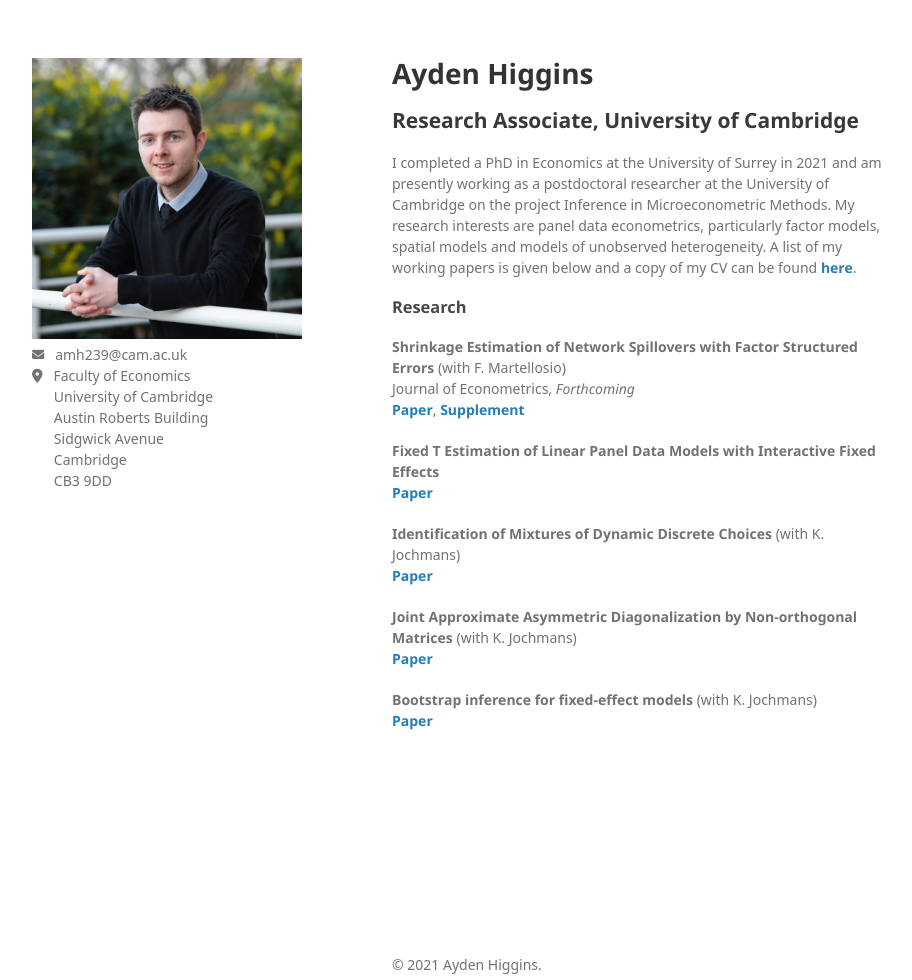
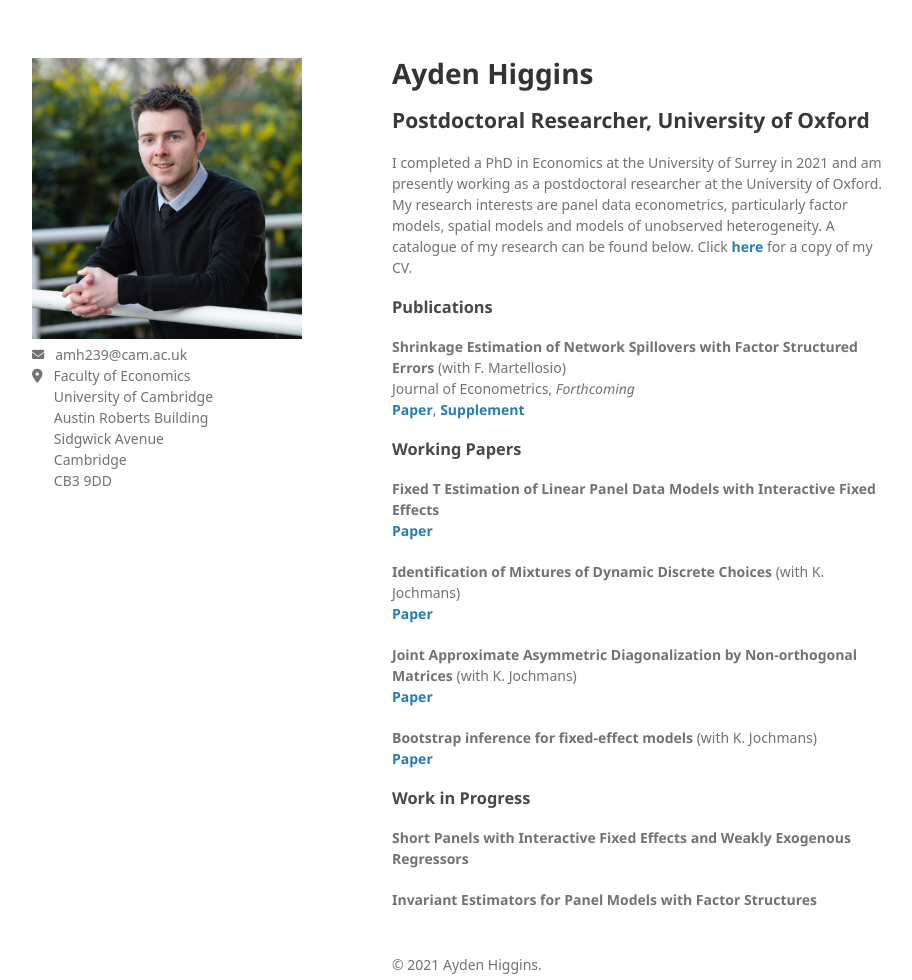
Before and after one commit to Tokkita/Tokkita.github.io, a Jekyll site: the page built from index.md, in a window 1280 px wide and 980 px high. Shown: the whole window, without its empty margins (178-1090 px from the left). Built offline with Jekyll 4.4.1, drawn with Linux system fonts in a browser that asks for light colours; nearby versions of some CDN libraries; some web fonts are replaced; our own code applies the rules of GitHub Pages for plain Markdown files.

Commit message:
Update index.md

```diff
--- a/index.md
+++ b/index.md
@@ -1,13 +1,11 @@
 #  Ayden Higgins
-## Research Associate, University of Cambridge
+## Postdoctoral Researcher, University of Oxford
+I completed a PhD in Economics at the University of Surrey in 2021 and am presently working as a postdoctoral researcher at the University of Oxford. My research interests are panel data econometrics, particularly factor models, spatial models and models of unobserved heterogeneity. A catalogue of my research can be found below. Click <strong><a href="{{ CV.pdf | prepend: '/assets/pdf/CV/CV.pdf' | relative_url | download }}">here</a></strong> for a copy of my CV.
 
-I completed a PhD in Economics at the University of Surrey in 2021 and am presently working as a postdoctoral researcher at the University of
-Cambridge on the project Inference in Microeconometric Methods. My research interests are panel data econometrics, particularly factor models, spatial models and models of unobserved heterogeneity. A list of my working papers is given below and a copy of my CV can be found <strong><a href="{{ CV.pdf | prepend: '/assets/pdf/CV/CV.pdf' | relative_url | download }}">here</a></strong>.
-
-### Research
-
+### Publications
 <b> Shrinkage Estimation of Network Spillovers with Factor Structured Errors </b> (with F. Martellosio) <br> Journal of Econometrics, <i> Forthcoming </i> <br> <strong><a href="{{ Master.pdf | prepend: '/assets/pdf/Shrinkage/Master.pdf' | relative_url | download }}">Paper</a></strong>, <strong><a href="{{ Supplement.pdf | prepend: '/assets/pdf/Shrinkage/Supplement.pdf' | relative_url | download }}">Supplement</a></strong>
 
+### Working Papers
 <b> Fixed T Estimation of Linear Panel Data Models with Interactive Fixed Effects </b> <br> <strong><a href="{{ FTIFE.pdf | prepend: '/assets/pdf/FTIFE/FTIFE.pdf' | relative_url | download }}">Paper</a></strong>
 
 <b> Identification of Mixtures of Dynamic Discrete Choices </b> (with K. Jochmans) <br> <strong><a href="{{ Mixture.pdf | prepend: '/assets/pdf/Mixture/Mixture.pdf' | relative_url | download }}">Paper</a></strong>
@@ -15,3 +13,9 @@ Cambridge on the project Inference in Microeconometric Methods. My research inte
 <b> Joint Approximate Asymmetric Diagonalization by Non-orthogonal Matrices </b> (with K. Jochmans) <br> <strong><a href="{{ JASYD.pdf | prepend: '/assets/pdf/JASYD/JASYD.pdf' | relative_url | download }}">Paper</a></strong>
 
 <b> Bootstrap inference for fixed-effect models </b> (with K. Jochmans) <br> <strong><a href="{{ Bootstrap.pdf | prepend: '/assets/pdf/Boot/Bootstrap.pdf' | relative_url | download }}">Paper</a></strong>
+
+### Work in Progress
+
+<b> Short Panels with Interactive Fixed Effects and Weakly Exogenous Regressors </b>
+
+<b> Invariant Estimators for Panel Models with Factor Structures </b>
```
